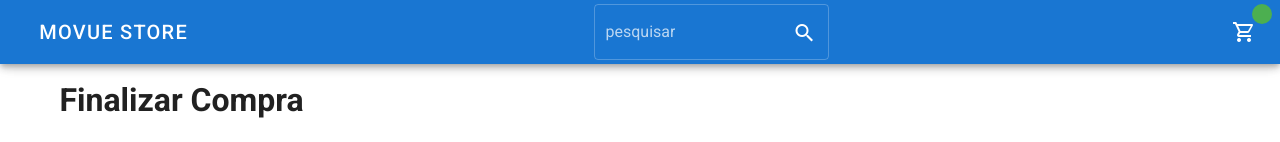
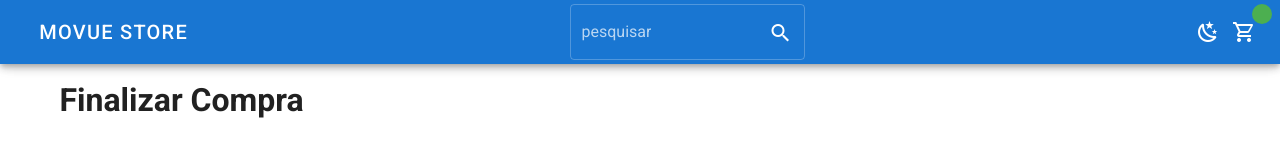
Before and after one commit to inaciogu/movue-store, a Vue app: page /purchase in a window 1280 px wide. Shown: the top 142 px of the page. Built offline with nearby package versions, Linux system fonts and the light colour scheme.

Commit message:
feat: Simple theme switcher

```diff
--- a/src/components/Header.vue
+++ b/src/components/Header.vue
@@ -15,7 +15,16 @@
           single-line
         ></v-text-field>
       </div>
-      <div class="px-2">
+      <div class="px-2 d-flex align-center">
+        <div>
+          <v-btn icon @click="$vuetify.theme.dark = !$vuetify.theme.dark">
+            <v-icon>{{
+              $vuetify.theme.dark
+                ? "mdi-lightbulb-on-outline"
+                : "mdi-weather-night"
+            }}</v-icon>
+          </v-btn>
+        </div>
         <v-badge :content="totalQuantity" color="success">
           <v-icon @click.stop="openDrawer">mdi-cart-outline</v-icon>
         </v-badge>
```
